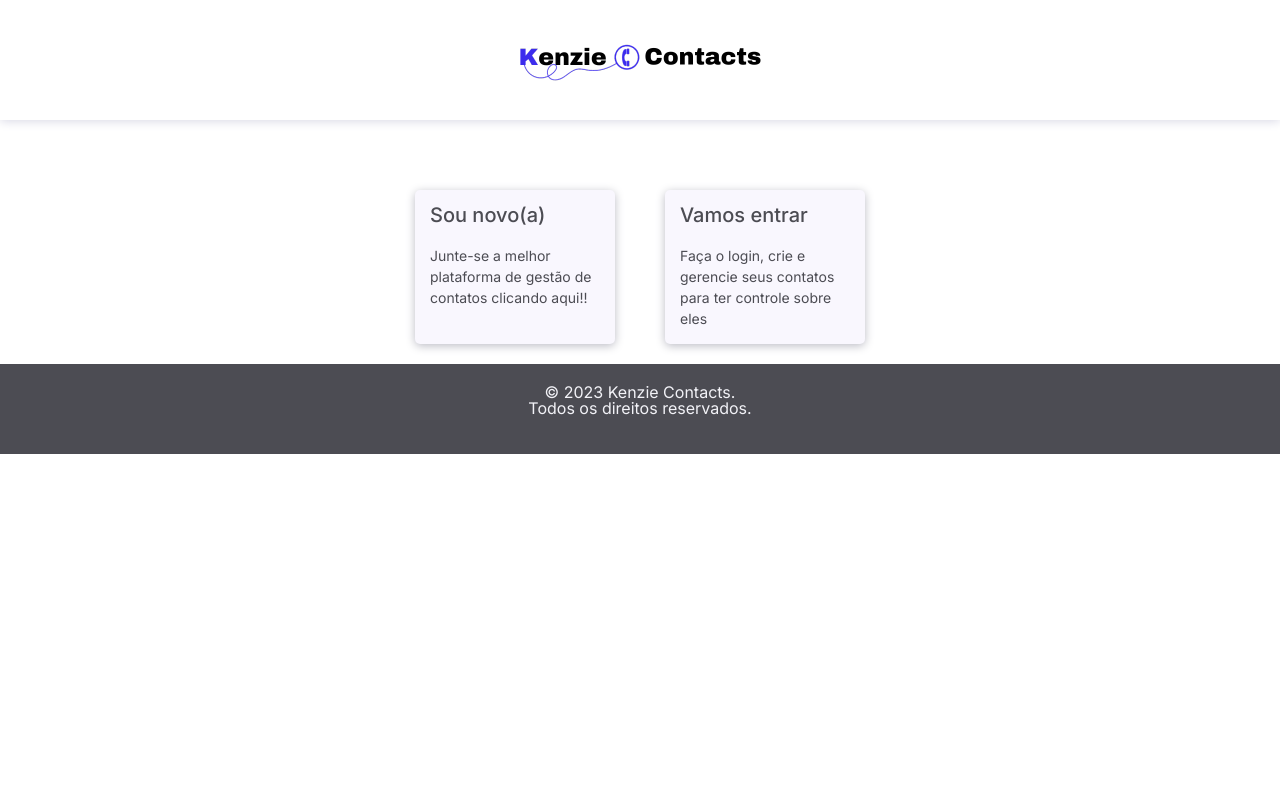
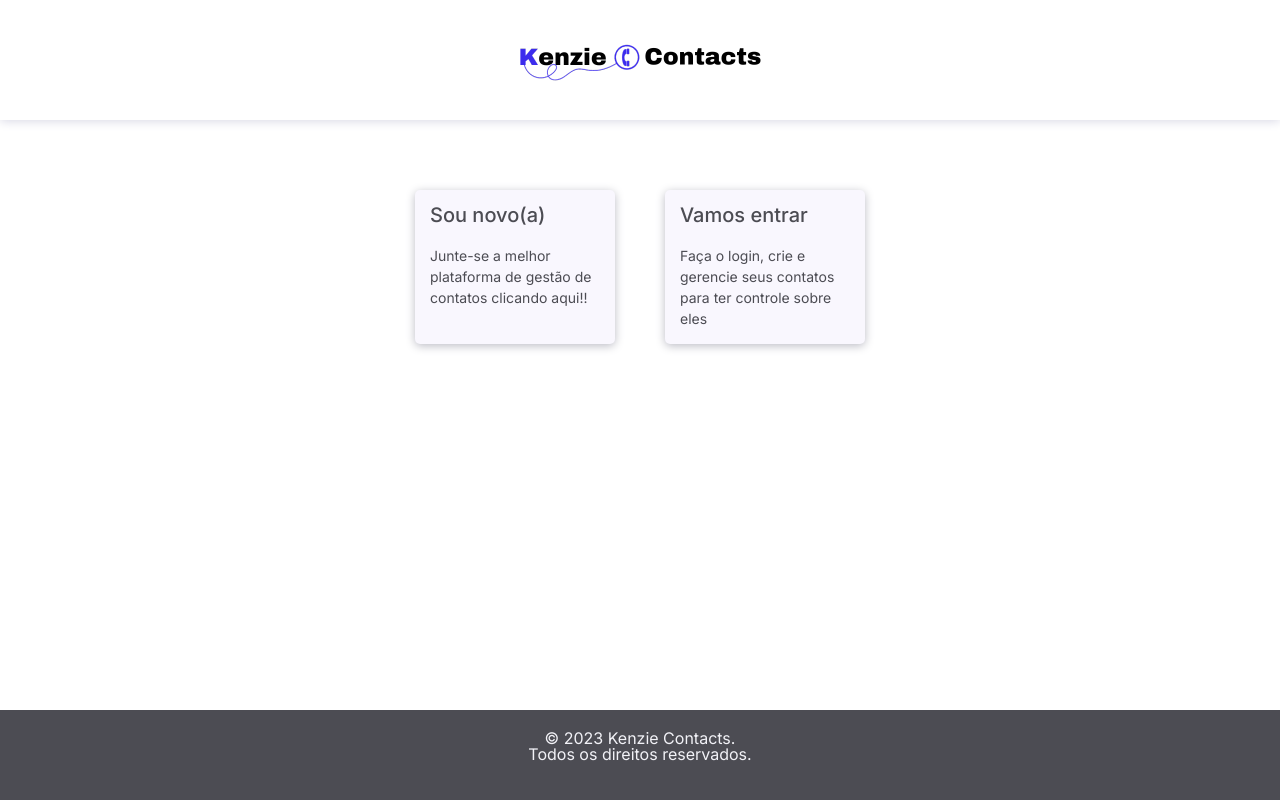
Before and after one commit to Kenzie-Academy-Brasil-Developers/M6-tech1-projeto-full-stack-Nataspitz, a Next.js app in the folder front/: page / in a window 1280 px wide. Built offline with nearby package versions, Linux system fonts and the light colour scheme.

Commit message:
fix: footer

```diff
--- a/front/src/app/clients/page.tsx
+++ b/front/src/app/clients/page.tsx
@@ -20,6 +20,8 @@ export default function ClientPage() {
 
     useEffect(() => {
         listContacts()
+        console.log("searchTerm", searchTerm);
+
     // eslint-disable-next-line react-hooks/exhaustive-deps
     }, [searchTerm]);
 
@@ -34,7 +36,7 @@ export default function ClientPage() {
                     {openMenu? <Menu/>:null}
                 <div className="header__search">
                     <Input type="search" placeholder="Pesquisar" value={searchTerm} onChange={(e) => setSearchTerm(e.target.value)}/>
-                    <FaSearch onclick={() => searchContacts(searchTerm)}/>
+                    <FaSearch onClick={() => searchContacts(searchTerm)}/>
                 </div>
             </Header>
             <main>
--- a/front/src/components/lists/ContactsList/ContactList.tsx
+++ b/front/src/components/lists/ContactsList/ContactList.tsx
@@ -78,7 +78,6 @@ export function ContactList() {
   const [expandedContacts, setExpandedContacts] = useState<string[]>([]);
 
 
-
   const toggleContactExpansion = (contactId: string) => {
     setExpandedContacts((prevExpanded) =>
       prevExpanded.includes(contactId)
--- a/front/src/components/lists/ContactsList/StyleContactsList.ts
+++ b/front/src/components/lists/ContactsList/StyleContactsList.ts
@@ -98,10 +98,10 @@ export const StyleContactsList = styled.section`
         flex-direction: column;
         align-items: flex-start;
         justify-content: flex-start;
-        box-shadow: none;
         margin: 0;
 
         li{
+            box-shadow: none;
             border: none;
             height: 20px;
             font-size: var(--font-size-small);
--- a/front/src/contexts/contacts/contactsContext.tsx
+++ b/front/src/contexts/contacts/contactsContext.tsx
@@ -37,9 +37,10 @@ export function ContactsProvider({ children }: { children: React.ReactNode }) {
                     Authorization: `Bearer ${token}`
                 },
                 params: {
-                    searchTerm: searchTerm
+                    name: searchTerm
                 }
             })
+            console.log(data)
             setContactsRender(data)
         } catch (error) {
             toast.error("Não foi possivel listar os contatos")
--- a/front/src/contexts/contacts/interfaces.ts
+++ b/front/src/contexts/contacts/interfaces.ts
@@ -1,7 +1,7 @@
 
 export interface IContactContext {
     registerContact: (form: any) => void,
-    listContacts: () => void,
+    listContacts: (searchTerm?: string | undefined) => void,
     updateContact: (contactId: string, form: IUpdateContact) => void,
     updateEmail: (emailId: string, form: IUpdateEmailContact) => void,
     deleteContact: (contactId: string) => void,
--- a/front/src/styles/GlobalStyle.ts
+++ b/front/src/styles/GlobalStyle.ts
@@ -69,6 +69,12 @@ export const GlobalStyles = createGlobalStyle`
   body {
     line-height: 1;
     min-height: 100vh;
+    display: flex;
+    flex-direction: column;
+  }
+
+  footer{
+    margin-top: auto;
   }
 
   ol, ul {
```
Also changed, not shown: 1 other file (tests, documents, lock files or other folders).
